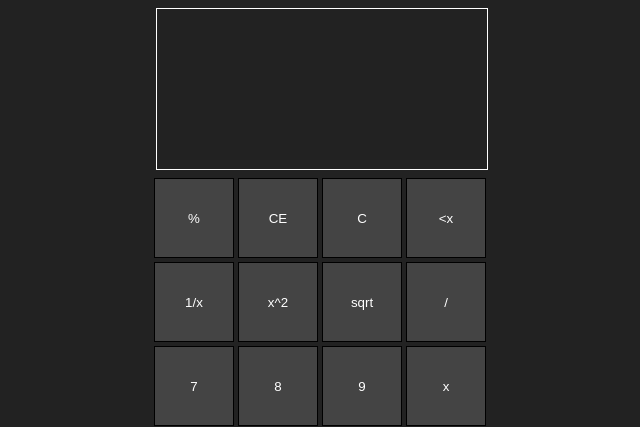
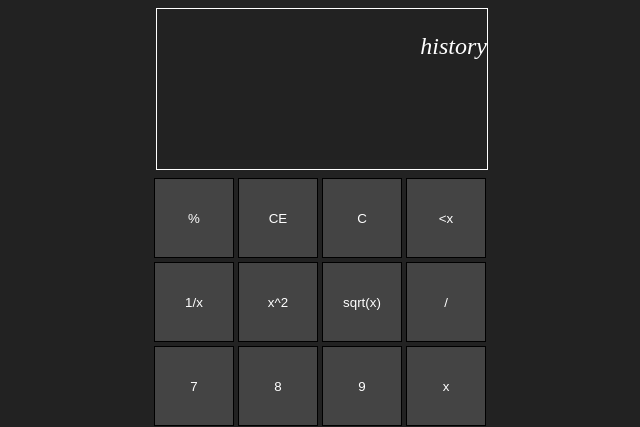
Before and after one commit to Stefan79-afk/calculator-app, an Angular app: page / in a window 1280 px wide. Shown: the top 427 px of the page, without its empty margins (318-958 px from the left). Built offline with nearby package versions, Linux system fonts and the light colour scheme.

Commit message:
add basic functionality for button clicking

```diff
--- a/src/app/calculator-button/calculator-button.component.html
+++ b/src/app/calculator-button/calculator-button.component.html
@@ -1,3 +1,3 @@
-<button class="calculator-button">
+<button (click)="onPress($event.target)" class="calculator-button">
     {{displayNumber}}
 </button>
--- a/src/app/calculator-button/calculator-button.component.ts
+++ b/src/app/calculator-button/calculator-button.component.ts
@@ -1,4 +1,4 @@
-import { Component } from '@angular/core';
+import { Component, EventEmitter, Output } from '@angular/core';
 import { Input } from '@angular/core';
 
 @Component({
@@ -10,4 +10,9 @@ import { Input } from '@angular/core';
 })
 export class CalculatorButtonComponent {
   @Input() displayNumber: string = '';
+  @Output() onButtonPress: EventEmitter<string> = new EventEmitter<string>();
+
+  onPress(param: any){
+    this.onButtonPress.emit(param.innerText);
+  }
 }
--- a/src/app/calculator-output/calculator-output.component.css
+++ b/src/app/calculator-output/calculator-output.component.css
@@ -4,3 +4,13 @@
     height: 10rem;
     margin-bottom: 0.5rem;
 }
+
+.text {
+    color: white;
+    text-align: right;
+    font-size: 1.5rem;
+}
+
+.text:first-of-type {
+    font-style: italic;
+}
--- a/src/app/calculator-output/calculator-output.component.html
+++ b/src/app/calculator-output/calculator-output.component.html
@@ -1 +1,4 @@
-<div class="output"></div>
+<div class="output">
+    <p class="text">history</p>
+    <p class="text">{{value}}</p>
+</div>
--- a/src/app/calculator-output/calculator-output.component.ts
+++ b/src/app/calculator-output/calculator-output.component.ts
@@ -1,4 +1,4 @@
-import { Component } from '@angular/core';
+import { Component, Input } from '@angular/core';
 
 @Component({
   selector: 'app-calculator-output',
@@ -8,5 +8,5 @@ import { Component } from '@angular/core';
   styleUrl: './calculator-output.component.css'
 })
 export class CalculatorOutputComponent {
-
+  @Input() value: string = "";
 }
--- a/src/app/calculator/calculator.component.html
+++ b/src/app/calculator/calculator.component.html
@@ -1,29 +1,8 @@
 <div class="page">
-    <app-calculator-output class="output-screen" />
+    <app-calculator-output [value]="outputValue" class="output-screen" />
     <div class="calculator">
-        <app-calculator-button displayNumber="%" />
-        <app-calculator-button displayNumber="CE" />
-        <app-calculator-button displayNumber="C" />
-        <app-calculator-button displayNumber="<x" />
-        <app-calculator-button displayNumber="1/x" />
-        <app-calculator-button displayNumber="x^2" />
-        <app-calculator-button displayNumber="sqrt" />
-        <app-calculator-button displayNumber="/" />
-        <app-calculator-button displayNumber="7" />
-        <app-calculator-button displayNumber="8" />
-        <app-calculator-button displayNumber="9" />
-        <app-calculator-button displayNumber="x" />
-        <app-calculator-button displayNumber="4" />
-        <app-calculator-button displayNumber="5" />
-        <app-calculator-button displayNumber="6" />
-        <app-calculator-button displayNumber="-" />
-        <app-calculator-button displayNumber="1" />
-        <app-calculator-button displayNumber="2" />
-        <app-calculator-button displayNumber="3" />
-        <app-calculator-button displayNumber="+" />
-        <app-calculator-button displayNumber="+/-" />
-        <app-calculator-button displayNumber="0" />
-        <app-calculator-button displayNumber="." />
-        <app-calculator-button displayNumber="=" />
+        @for (item of values; track $index) {
+            <app-calculator-button (onButtonPress)="onButtonPressReceive($event)" displayNumber={{item}} />
+        }
     </div>
 </div>
--- a/src/app/calculator/calculator.component.ts
+++ b/src/app/calculator/calculator.component.ts
@@ -10,5 +10,10 @@ import { CalculatorOutputComponent } from "../calculator-output/calculator-outpu
   styleUrl: './calculator.component.css'
 })
 export class CalculatorComponent {
+  values = ["%", "CE", "C", "<x", "1/x", "x^2", "sqrt(x)", "/", "7", "8", "9", "x", "4", "5", "6", "-", "1", "2", "3", "+", "+/-", "0", ".", "="];
 
+  outputValue = '';
+  onButtonPressReceive(value: string) {
+    this.outputValue = value;
+  }
 }
```
